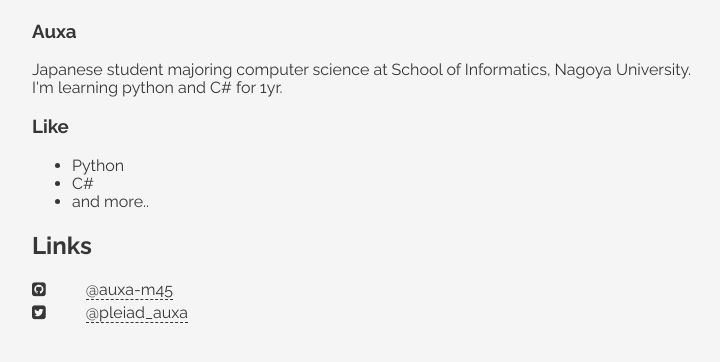
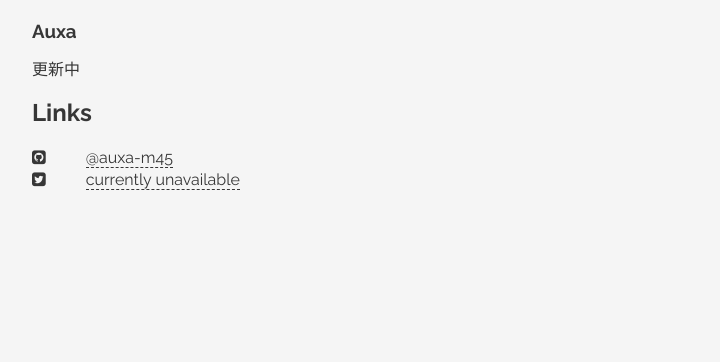
Before and after one commit to auxa-m45/auxa.me, a plain HTML site: page index.html in a window 1280 px wide. Shown: the part 552-914 px from the top of the page, without its empty margins (128-848 px from the left). After the commit the page ends 807 px from the top, so only its background shows below. Drawn offline with nearby package versions, Linux system fonts and the light colour scheme.

Commit message:
Update index.html

```diff
--- a/index.html
+++ b/index.html
@@ -17,20 +17,13 @@
             <h2>About me</h2>
             <img src="https://avatars.githubusercontent.com/auxa-m45" style="border-radius: 8px; width: 512px;">
             <h3>Auxa</h3>
-            <p>Japanese student majoring computer science at School of Informatics, Nagoya University.<br>
-                I'm learning python and C# for 1yr.</p>
-            <h3>Like</h3>
-            <ul>
-                <li>Python</li>
-                <li>C#</li>
-                <li>and more..</li>
-            </ul>
+            <p>更新中</p>
             <h2>Links</h2>
                 <dl>
                     <dt><i class="fa fa-github-square"> </i></dt>
                     <dd><a href="//github.com/auxa-m45">@auxa-m45</a></dd>
                     <dt><i class="fa fa-twitter-square"> </i></dt>
-                    <dd><a href="//twitter.com/pleiad_auxa">@pleiad_auxa</a></dd>
+                    <dd><a href="//twitter.com/__auxa">currently unavailable</a></dd>
                 </dl>
     </section>
 
```
